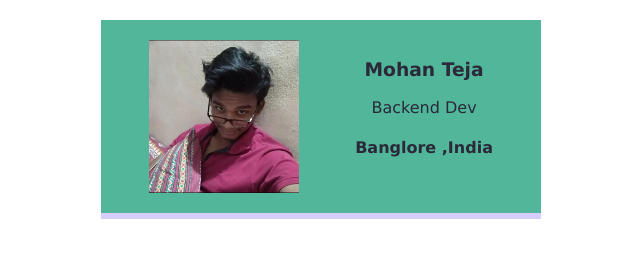
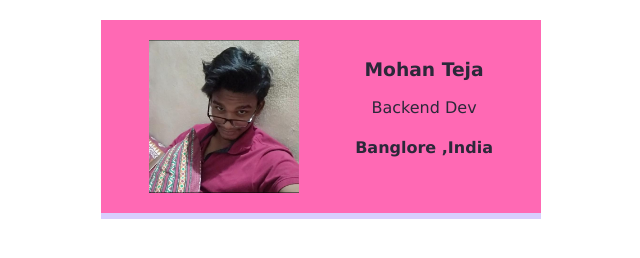
Before and after one commit to tejacommons/Card, a website built with Vite: page card/index.html in a window 1280 px wide. Shown: the whole page, without its empty margins (319-959 px from the left). Built offline with nearby package versions, Linux system fonts and the light colour scheme.

Commit message:
Changed Background-color property from green to hot pink

```diff
--- a/card/styles.css
+++ b/card/styles.css
@@ -14,7 +14,8 @@ body {
     display: flex;
     justify-content: space-around;
     text-align: center;
-    background: #52b69a;
+    /* background: #52b69a; */
+    background-color: hotpink;
     color: #2b2839;
     border-bottom: 6px solid #d8cefe;
 
```
